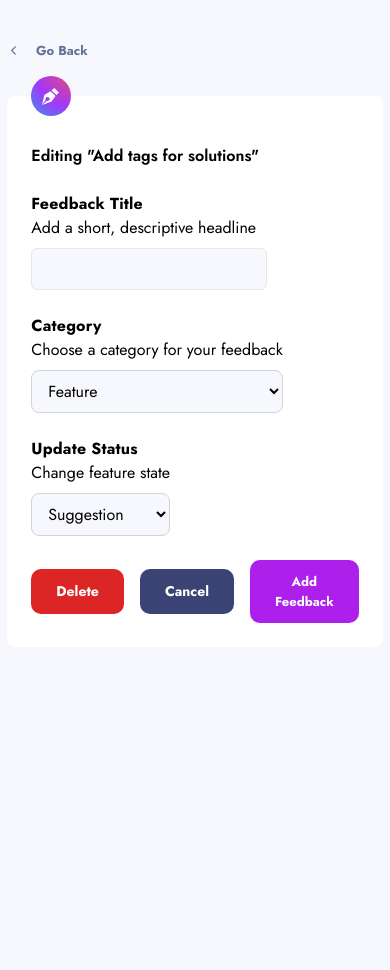
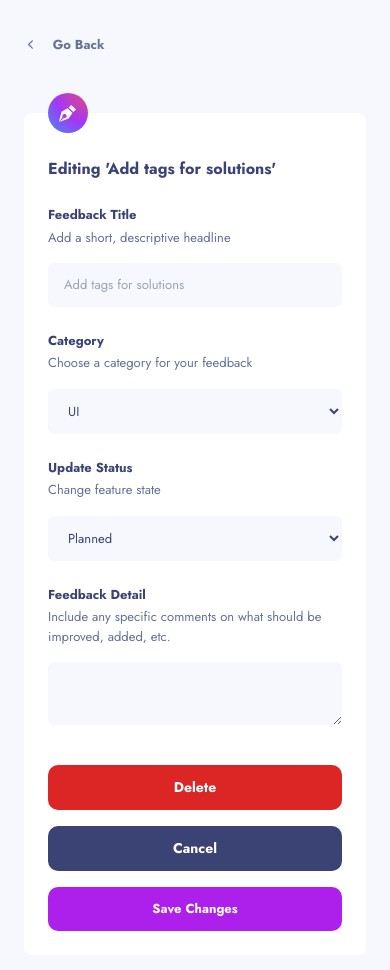
Before and after one commit to TemuriTsutskiridze/team-4, a React (Vite) app: page /edit-feedback/1 in a window 390 px wide. Shown: the top 970 px of the page. Before the commit the page ends 844 px from the top, so only its background shows below. Built offline with nearby package versions, Linux system fonts and the light colour scheme.

Commit message:
style: change EditFeedback page's styles for mobile, tablet and desktop

```diff
--- a/src/components/Button.jsx
+++ b/src/components/Button.jsx
@@ -2,7 +2,7 @@ const Button = ({ bgColor, text, icon, onclick }) => {
   return (
     <button
       onClick={onclick}
-      className={`${bgColor} text-white-100 md:text-[14px] text-[13px] font-bold py-[12px] px-[25px] rounded-[10px] flexCenter transition-all`}
+      className={`${bgColor} text-white-100 md:text-[14px] text-[13px] font-bold py-[12px] px-[25px] rounded-[10px] flexCenter transition-all  lg:hover:bg-[#C75AF6] lg:transition lg:duration-200`}
     >
       {icon}
       {text}
--- a/src/components/DeleteButton.jsx
+++ b/src/components/DeleteButton.jsx
@@ -2,7 +2,7 @@ const DeleteButton = ({ bgColor, text, icon, onclick }) => {
   return (
     <button
       onClick={onclick}
-        className={`${bgColor} text-white-100 text-[14px] font-bold py-[12px] px-[25px] rounded-[10px] flexCenter`}
+      className={`${bgColor} text-white-100 text-[14px] font-bold py-[12px] px-[25px] rounded-[10px] flexCenter w-full  md:w-[93px] lg:hover:bg-[#e98888] lg:transition lg:duration-200`}
     >
       {icon}
       {text}
--- a/src/components/cancelButton.jsx
+++ b/src/components/cancelButton.jsx
@@ -2,7 +2,7 @@ const CancelButton = ({ bgColor, text, icon, onclick }) => {
   return (
     <button
       onClick={onclick}
-        className={`${bgColor} text-white-100 text-[14px] font-bold py-[12px] px-[25px] rounded-[10px] flexCenter `}
+      className={`${bgColor} text-white-100 text-[14px] font-bold py-[12px] px-[25px] rounded-[10px] flexCenter w-full  md:w-[93px] lg:hover:bg-[#656EA3] lg:transition lg:duration-200`}
     >
       {icon}
       {text}
--- a/src/pages/EditFeedback.jsx
+++ b/src/pages/EditFeedback.jsx
@@ -17,73 +17,78 @@ export default function EditFeedback() {
   const [post, setPost] = useState(initialPost);
 
   return (
-    <div className="flexCenter flex-col section gap-8 w-[730px] jost-font ml-auto">
-      <div className="flexBetween w-full">
+    <div className="w-screen px-6 pt-[34px] pb-[77px] md:pt-[56px] md:px-[114px] md:pb-[122px] lg:pt-[92px] lg:pb-[129px] lg:px-[450px]">
       <Link to={`/feedbackDetails/${post.id}`}>
         <BackButton />
       </Link>
-        <br />
-      </div>
-
-      <div className="flex flex-col items-start gap-y-6 p-6 pt-0 bg-[#ffffff] rounded-lg relative z-10">
-        <br />
+      <div className="flex w-full flex-col items-start px-6 pb-6 pt-11 bg-[#ffffff] rounded-lg relative z-10 mt-[55px] md:px-[42px] md:pb-[40px] md:pt-[52px]">
         <EditIcon />
-        <div>
-          <h1 className="font-jost font-semibold text-24 leading-34.68 tracking--0.33 mr-2">
-            Editing "{post.title}"
+        <h1 className="font-jost font-bold text-[16px] text-blue-50 md:text-[24px]">
+          Editing '{post.title}'
         </h1>
-          <br />
-          <label
-            htmlFor="feedbackTitle"
-            className="jost-font font-bold text-14 leading-[20.23px] tracking-[0.19px]"
-          >
+        <p className="text-[13px] text-blue-50 font-bold mt-6 md:mt-[50px] md:text-[16px]">
           Feedback Title
-          </label>
-          <p>Add a short, descriptive headline</p>
+        </p>
+        <p className="text-[13px] text-blue-10 mt-[3px] md:text-[14px]">
+          Add a short, descriptive headline
+        </p>
         <input
           type="text"
           id="feedbackTitle"
-            className="w-full border border-gray-10 rounded-md py-2 px-3 mt-2 bg-[#F7F8FD]"
+          className="w-full rounded-md py-3 px-4 mt-4 bg-[#F7F8FD] text-[13px] text-blue-50"
+          placeholder={post.title}
+        />
+
+        <p className="text-[13px] text-blue-50 font-bold md:text-[16px] mt-6">
+          Category
+        </p>
+        <p className="text-[13px] text-blue-10 mt-[3px] md:text-[14px]">
+          Choose a category for your feedback
+        </p>
+        <select
+          name="category"
+          id="category"
+          className="w-full rounded-md py-3 px-4 mt-4 bg-[#F7F8FD] text-[13px] text-blue-50"
+        >
+          <option className="capitalize">UI</option>
+          <option className="capitalize">UX</option>
+          <option className="capitalize">Enhancement</option>
+          <option className="capitalize">Bug</option>
+          <option className="capitalize">Feature</option>
+        </select>
+
+        <p className="text-[13px] text-blue-50 font-bold md:text-[16px] mt-6">
+          Update Status
+        </p>
+        <p className="text-[13px] text-blue-10 mt-[3px] md:text-[14px]">
+          Change feature state
+        </p>
+        <select
+          name="category"
+          id="category"
+          className="w-full rounded-md py-3 px-4 mt-4 bg-[#F7F8FD] text-[13px] text-blue-50"
+        >
+          <option className="capitalize">Planned</option>
+          <option className="capitalize">In-Progress</option>
+          <option className="capitalize">Live</option>
+        </select>
+
+        <p className="text-[13px] text-blue-50 font-bold mt-6 md:text-[16px]">
+          Feedback Detail
+        </p>
+        <p className="text-[13px] text-blue-10 mt-[3px] md:text-[14px]">
+          Include any specific comments on what should be improved, added, etc.
+        </p>
+        <textarea className="w-full rounded-md py-3 px-4 mt-4 bg-[#F7F8FD] text-[13px] text-blue-50"></textarea>
+        <div className="flex flex-col items-center gap-4 mt-10 w-full md:flex-row md:justify-between md:gap-0">
+          <DeleteButton bgColor="bg-red-600" text="Delete" />
+          <div className="flex flex-col items-center md:flex-row gap-4 w-full md:w-auto">
+            <CancelButton bgColor="bg-blue-50" text="Cancel" />
+            <Button
+              bgColor="bg-purple-50 w-full md:w-[144px]"
+              text="Save Changes"
             />
           </div>
-
-        <div>
-          <label
-            htmlFor="category"
-            className="jost-font font-bold text-14 leading-[20.23px] tracking-[0.19px]"
-          >
-            Category
-          </label>
-          <p>Choose a category for your feedback</p>
-          <select className="border border-gray-300 rounded-lg py-2 px-3 mt-2 w-full bg-[#F7F8FD]">
-            <option value="category1">Feature</option>
-            <option value="category2">UI</option>
-            <option value="category3">UX</option>
-            <option value="category4">Enhancement</option>
-            <option value="category5">Bug</option>
-          </select>
-        </div>
-
-        <div>
-          <label
-            htmlFor="category"
-            className="jost-font font-bold text-14 leading-[20.23px] tracking-[0.19px]"
-          >
-            Update Status
-          </label>
-          <p>Change feature state</p>
-          <select className="border border-gray-300 rounded-lg py-2 px-3 mt-2 w-full bg-[#F7F8FD]">
-            <option value="category1">Suggestion</option>
-            <option value="category2">Planned</option>
-            <option value="category3">In-Progress</option>
-            <option value="category4">Live</option>
-          </select>
-        </div>
-
-        <div className="flex items-center justify-between  gap-4 ml-auto">
-          <DeleteButton bgColor="bg-red-600" text="Delete" />
-          <CancelButton bgColor="bg-blue-50" text="Cancel" />
-          <Button bgColor="bg-purple-50" text="Add Feedback" />
         </div>
       </div>
     </div>
```
Lines whose indentation alone changed are shown as unchanged.
